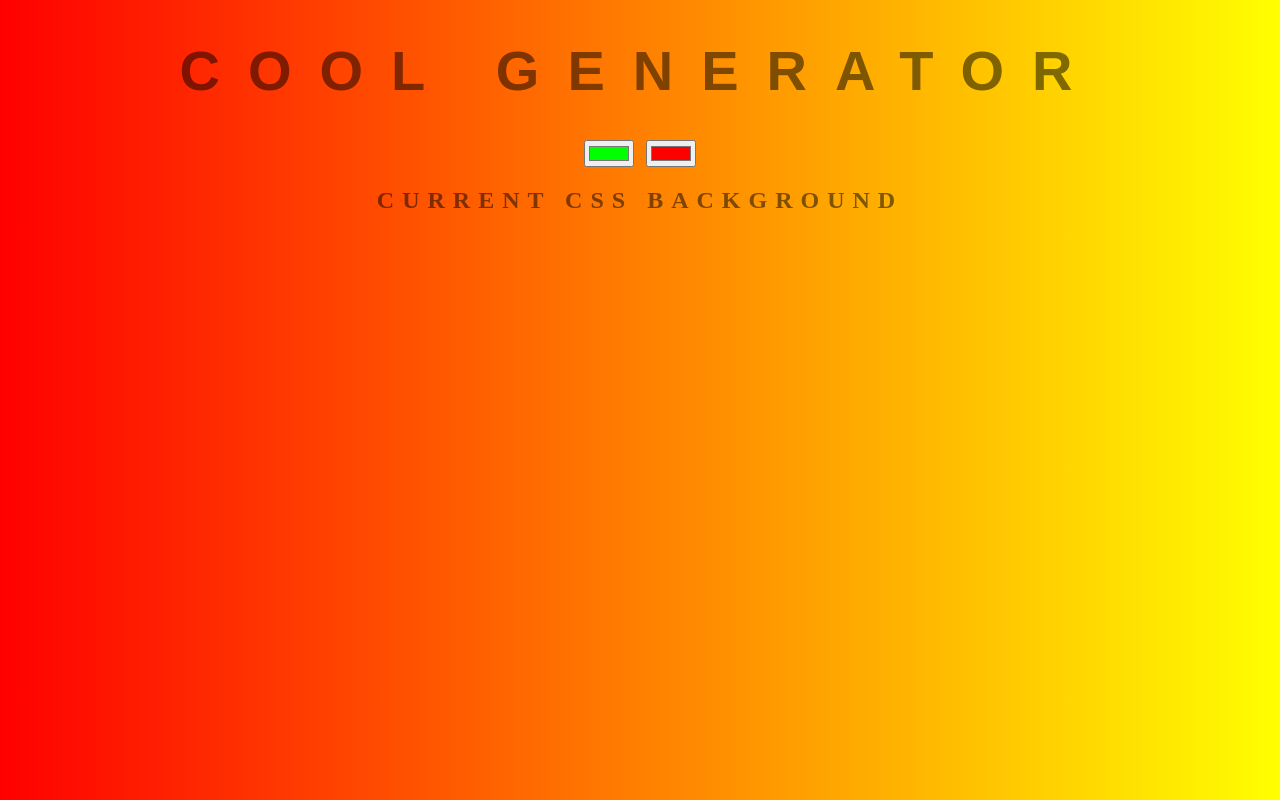
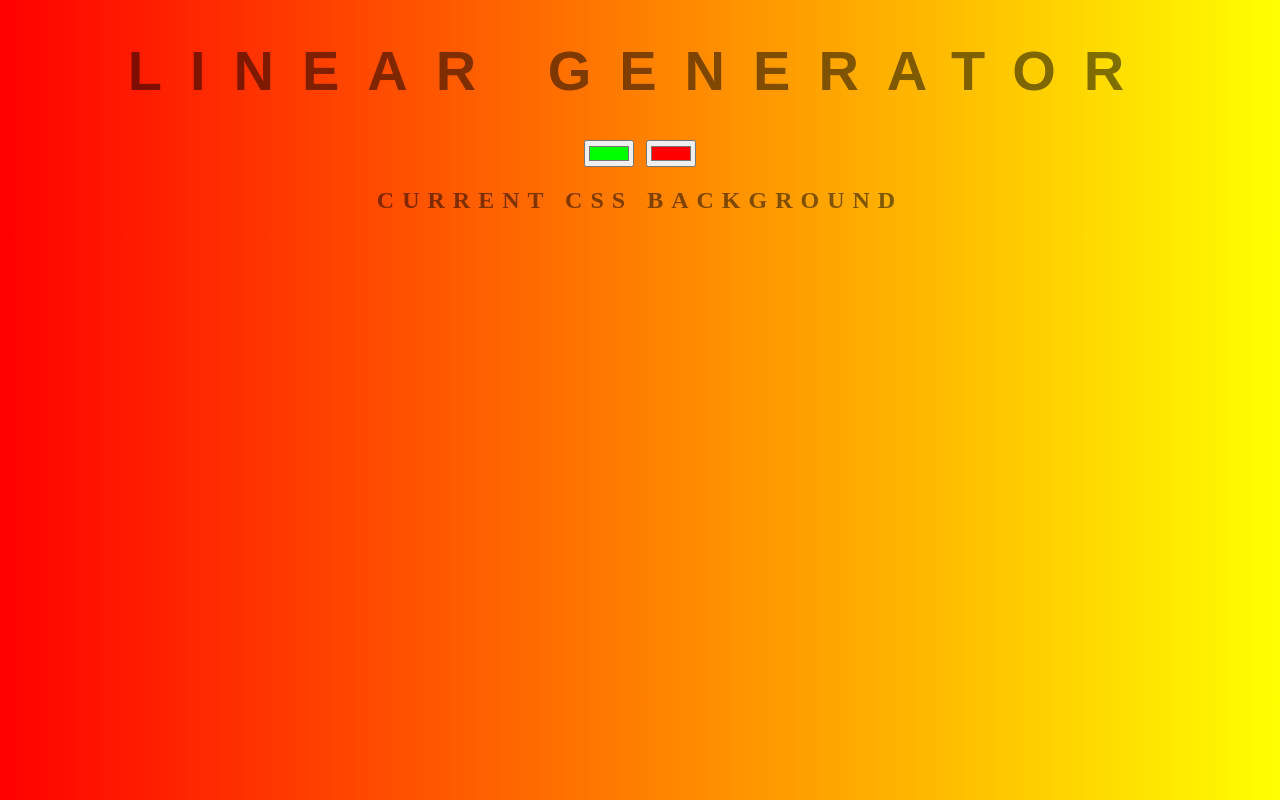
Before and after one commit to ArpitSaini07/linear-gradient, a plain HTML site: page index.html in a window 1280 px wide. Drawn offline with Linux system fonts and the light colour scheme.

Commit message:
updating title

```diff
--- a/index.html
+++ b/index.html
@@ -5,7 +5,7 @@
 	<link rel="stylesheet" type="text/css" href="style.css">
 </head>
 <body id="gradient">
-	<h1>COOL Generator</h1>
+	<h1>Linear Generator</h1>
 	<input class="color1" type="color" name="color1" value="#00ff00">
 	<input class="color2" type="color" name="color2" value="#ff0000">
 	<h2>Current CSS Background</h2>
```
